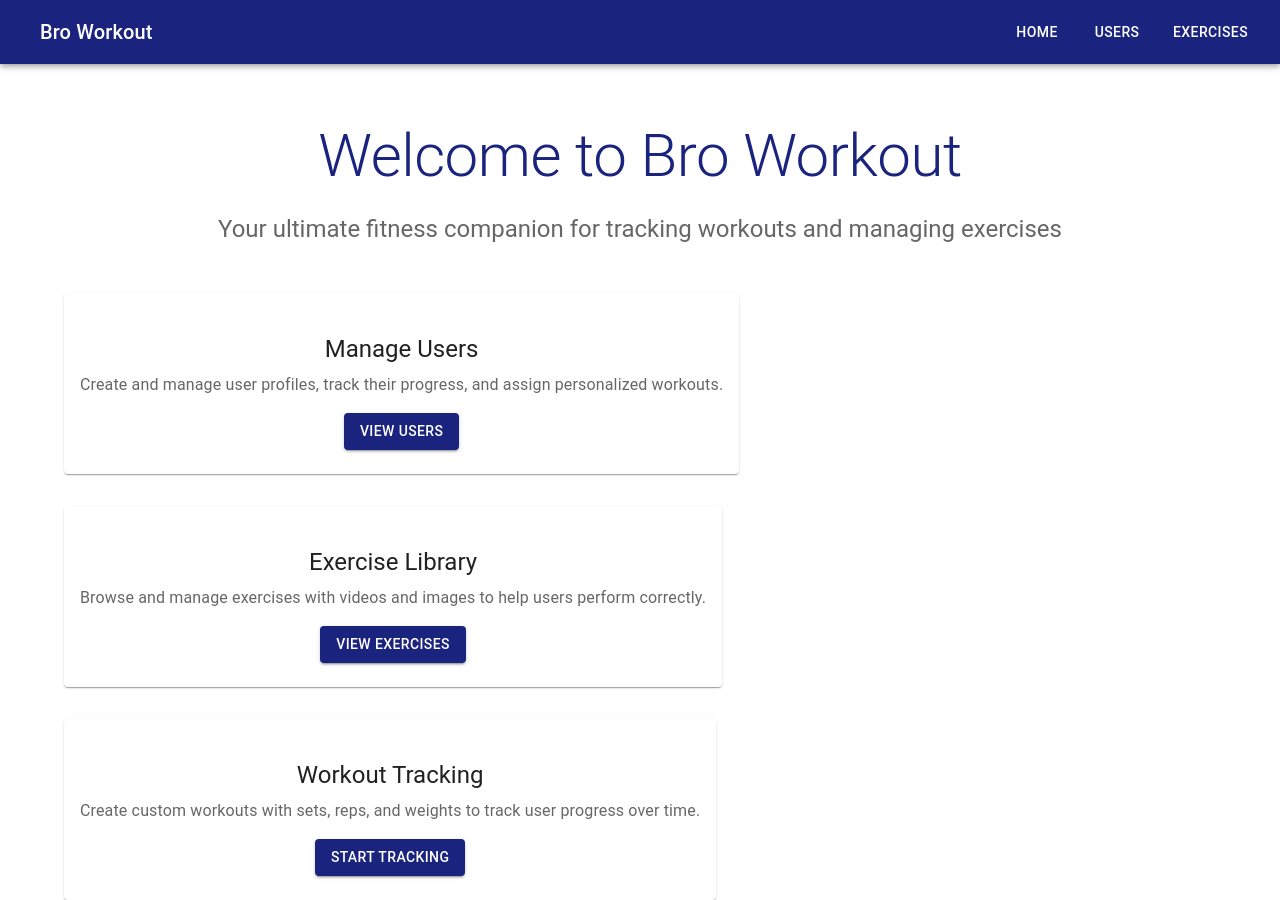
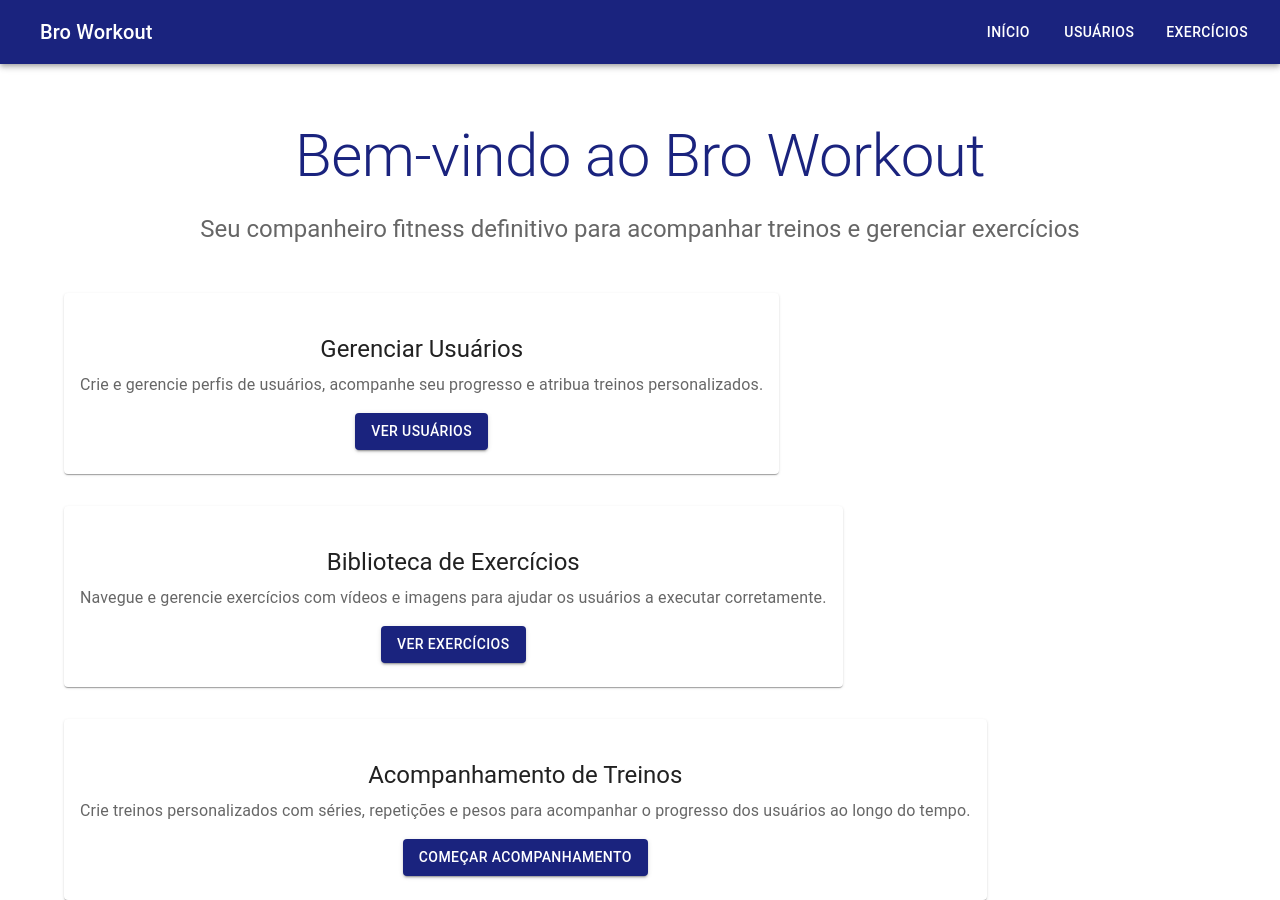
Before and after one commit to romulodgomes/bro-workout-frontend, a React (Create React App) app: page / in a window 1280 px wide. Built offline with nearby package versions, Linux system fonts and the light colour scheme; some icons are missing.

Commit message:
Tradução para portugues

```diff
--- a/src/components/ExercisesList.js
+++ b/src/components/ExercisesList.js
@@ -38,7 +38,7 @@ const ExercisesList = () => {
       setExercises(response.data);
       setError('');
     } catch (err) {
-      setError('Failed to fetch exercises');
+      setError('Falha ao carregar exercícios');
       console.error('Error fetching exercises:', err);
     } finally {
       setLoading(false);
@@ -52,7 +52,7 @@ const ExercisesList = () => {
       setNewExercise({ nome: '', video: '', imagem: '' });
       fetchExercises();
     } catch (err) {
-      setError('Failed to create exercise');
+      setError('Falha ao criar exercício');
       console.error('Error creating exercise:', err);
     }
   };
@@ -69,7 +69,7 @@ const ExercisesList = () => {
     <Container maxWidth="lg" sx={{ mt: 4 }}>
       <Box display="flex" justifyContent="space-between" alignItems="center" mb={4}>
         <Typography variant="h4" component="h1" sx={{ color: '#1a237e' }}>
-          Exercises
+          Exercícios
         </Typography>
         <Button
           variant="contained"
@@ -77,7 +77,7 @@ const ExercisesList = () => {
           onClick={() => setOpenDialog(true)}
           sx={{ backgroundColor: '#1a237e' }}
         >
-          Add Exercise
+          Adicionar Exercício
         </Button>
       </Box>
 
@@ -116,7 +116,7 @@ const ExercisesList = () => {
                     rel="noopener noreferrer"
                     sx={{ mt: 1 }}
                   >
-                    Watch Video
+                    Assistir Vídeo
                   </Button>
                 )}
               </CardContent>
@@ -126,12 +126,12 @@ const ExercisesList = () => {
       </Grid>
 
       <Dialog open={openDialog} onClose={() => setOpenDialog(false)} maxWidth="sm" fullWidth>
-        <DialogTitle>Add New Exercise</DialogTitle>
+        <DialogTitle>Adicionar Novo Exercício</DialogTitle>
         <DialogContent>
           <TextField
             autoFocus
             margin="dense"
-            label="Exercise Name"
+            label="Nome do Exercício"
             fullWidth
             variant="outlined"
             value={newExercise.nome}
@@ -140,7 +140,7 @@ const ExercisesList = () => {
           />
           <TextField
             margin="dense"
-            label="Video URL (optional)"
+            label="URL do Vídeo (opcional)"
             fullWidth
             variant="outlined"
             value={newExercise.video}
@@ -149,7 +149,7 @@ const ExercisesList = () => {
           />
           <TextField
             margin="dense"
-            label="Image URL (optional)"
+            label="URL da Imagem (opcional)"
             fullWidth
             variant="outlined"
             value={newExercise.imagem}
@@ -157,9 +157,9 @@ const ExercisesList = () => {
           />
         </DialogContent>
         <DialogActions>
-          <Button onClick={() => setOpenDialog(false)}>Cancel</Button>
+          <Button onClick={() => setOpenDialog(false)}>Cancelar</Button>
           <Button onClick={handleCreateExercise} variant="contained" sx={{ backgroundColor: '#1a237e' }}>
-            Create
+            Criar
           </Button>
         </DialogActions>
       </Dialog>
--- a/src/components/Header.js
+++ b/src/components/Header.js
@@ -17,21 +17,21 @@ const Header = () => {
             component={RouterLink}
             to="/"
           >
-            Home
+            Início
           </Button>
           <Button
             color="inherit"
             component={RouterLink}
             to="/users"
           >
-            Users
+            Usuários
           </Button>
           <Button
             color="inherit"
             component={RouterLink}
             to="/exercises"
           >
-            Exercises
+            Exercícios
           </Button>
         </Box>
       </Toolbar>
--- a/src/components/Home.js
+++ b/src/components/Home.js
@@ -19,10 +19,10 @@ const Home = () => {
       <Box textAlign="center" mb={6}>
         <FitnessCenterIcon sx={{ fontSize: 80, color: '#1a237e', mb: 2 }} />
         <Typography variant="h2" component="h1" gutterBottom sx={{ color: '#1a237e' }}>
-          Welcome to Bro Workout
+          Bem-vindo ao Bro Workout
         </Typography>
         <Typography variant="h5" color="text.secondary" paragraph>
-          Your ultimate fitness companion for tracking workouts and managing exercises
+          Seu companheiro fitness definitivo para acompanhar treinos e gerenciar exercícios
         </Typography>
       </Box>
 
@@ -32,10 +32,10 @@ const Home = () => {
             <CardContent>
               <PeopleIcon sx={{ fontSize: 60, color: '#1a237e', mb: 2 }} />
               <Typography variant="h5" component="h2" gutterBottom>
-                Manage Users
+                Gerenciar Usuários
               </Typography>
               <Typography variant="body1" color="text.secondary" paragraph>
-                Create and manage user profiles, track their progress, and assign personalized workouts.
+                Crie e gerencie perfis de usuários, acompanhe seu progresso e atribua treinos personalizados.
               </Typography>
               <Button
                 variant="contained"
@@ -43,7 +43,7 @@ const Home = () => {
                 to="/users"
                 sx={{ backgroundColor: '#1a237e' }}
               >
-                View Users
+                Ver Usuários
               </Button>
             </CardContent>
           </Card>
@@ -54,10 +54,10 @@ const Home = () => {
             <CardContent>
               <DirectionsRunIcon sx={{ fontSize: 60, color: '#1a237e', mb: 2 }} />
               <Typography variant="h5" component="h2" gutterBottom>
-                Exercise Library
+                Biblioteca de Exercícios
               </Typography>
               <Typography variant="body1" color="text.secondary" paragraph>
-                Browse and manage exercises with videos and images to help users perform correctly.
+                Navegue e gerencie exercícios com vídeos e imagens para ajudar os usuários a executar corretamente.
               </Typography>
               <Button
                 variant="contained"
@@ -65,7 +65,7 @@ const Home = () => {
                 to="/exercises"
                 sx={{ backgroundColor: '#1a237e' }}
               >
-                View Exercises
+                Ver Exercícios
               </Button>
             </CardContent>
           </Card>
@@ -76,10 +76,10 @@ const Home = () => {
             <CardContent>
               <FitnessCenterIcon sx={{ fontSize: 60, color: '#1a237e', mb: 2 }} />
               <Typography variant="h5" component="h2" gutterBottom>
-                Workout Tracking
+                Acompanhamento de Treinos
               </Typography>
               <Typography variant="body1" color="text.secondary" paragraph>
-                Create custom workouts with sets, reps, and weights to track user progress over time.
+                Crie treinos personalizados com séries, repetições e pesos para acompanhar o progresso dos usuários ao longo do tempo.
               </Typography>
               <Button
                 variant="contained"
@@ -87,7 +87,7 @@ const Home = () => {
                 to="/users"
                 sx={{ backgroundColor: '#1a237e' }}
               >
-                Start Tracking
+                Começar Acompanhamento
               </Button>
             </CardContent>
           </Card>
--- a/src/components/UsersList.js
+++ b/src/components/UsersList.js
@@ -41,7 +41,7 @@ const UsersList = () => {
       setUsers(response.data);
       setError('');
     } catch (err) {
-      setError('Failed to fetch users');
+      setError('Falha ao carregar usuários');
       console.error('Error fetching users:', err);
     } finally {
       setLoading(false);
@@ -55,7 +55,7 @@ const UsersList = () => {
       setNewUser({ nome: '', email: '', password: '' });
       fetchUsers();
     } catch (err) {
-      setError('Failed to create user');
+      setError('Falha ao criar usuário');
       console.error('Error creating user:', err);
     }
   };
@@ -81,7 +81,7 @@ const UsersList = () => {
     <Container maxWidth="lg" sx={{ mt: 4 }}>
       <Box display="flex" justifyContent="space-between" alignItems="center" mb={4}>
         <Typography variant="h4" component="h1" sx={{ color: '#1a237e' }}>
-          Users
+          Usuários
         </Typography>
         <Button
           variant="contained"
@@ -89,7 +89,7 @@ const UsersList = () => {
           onClick={() => setOpenDialog(true)}
           sx={{ backgroundColor: '#1a237e' }}
         >
-          Add User
+          Adicionar Usuário
         </Button>
       </Box>
 
@@ -115,7 +115,7 @@ const UsersList = () => {
                 </Typography>
                 <Box mt={2}>
                   <Typography variant="body2" color="text.secondary">
-                    Workouts: {user.treinos?.length || 0}
+                    Treinos: {user.treinos?.length || 0}
                   </Typography>
                   {user.treinos && user.treinos.length > 0 && (
                     <Box mt={1}>
@@ -129,7 +129,7 @@ const UsersList = () => {
                       ))}
                       {user.treinos.length > 3 && (
                         <Chip
-                          label={`+${user.treinos.length - 3} more`}
+                          label={`+${user.treinos.length - 3} mais`}
                           size="small"
                           variant="outlined"
                         />
@@ -142,7 +142,7 @@ const UsersList = () => {
                     onClick={() => handleAddWorkout(user._id)}
                     sx={{ mt: 1 }}
                   >
-                    Add Workout
+                    Adicionar Treino
                   </Button>
                 </Box>
               </CardContent>
@@ -152,12 +152,12 @@ const UsersList = () => {
       </Grid>
 
       <Dialog open={openDialog} onClose={() => setOpenDialog(false)} maxWidth="sm" fullWidth>
-        <DialogTitle>Add New User</DialogTitle>
+        <DialogTitle>Adicionar Novo Usuário</DialogTitle>
         <DialogContent>
           <TextField
             autoFocus
             margin="dense"
-            label="Name"
+            label="Nome"
             fullWidth
             variant="outlined"
             value={newUser.nome}
@@ -176,7 +176,7 @@ const UsersList = () => {
           />
           <TextField
             margin="dense"
-            label="Password"
+            label="Senha"
             type="password"
             fullWidth
             variant="outlined"
@@ -185,9 +185,9 @@ const UsersList = () => {
           />
         </DialogContent>
         <DialogActions>
-          <Button onClick={() => setOpenDialog(false)}>Cancel</Button>
+          <Button onClick={() => setOpenDialog(false)}>Cancelar</Button>
           <Button onClick={handleCreateUser} variant="contained" sx={{ backgroundColor: '#1a237e' }}>
-            Create
+            Criar
           </Button>
         </DialogActions>
       </Dialog>
--- a/src/components/WorkoutForm.js
+++ b/src/components/WorkoutForm.js
@@ -59,13 +59,13 @@ const WorkoutForm = ({ open, onClose, userId, onWorkoutAdded }) => {
 
   const handleSubmit = async () => {
     if (!workoutName.trim()) {
-      setError('Workout name is required');
+      setError('Nome do treino é obrigatório');
       return;
     }
 
     const validSeries = series.filter(s => s.exercicio && s.repeticoes && s.execucoes);
     if (validSeries.length === 0) {
-      setError('At least one exercise series is required');
+      setError('Pelo menos uma série de exercício é obrigatória');
       return;
     }
 
@@ -89,7 +89,7 @@ const WorkoutForm = ({ open, onClose, userId, onWorkoutAdded }) => {
       setWorkoutName('');
       setSeries([{ exercicio: '', repeticoes: '', execucoes: '', carga: '' }]);
     } catch (err) {
-      setError('Failed to add workout');
+      setError('Falha ao adicionar treino');
       console.error('Error adding workout:', err);
     } finally {
       setLoading(false);
@@ -98,7 +98,7 @@ const WorkoutForm = ({ open, onClose, userId, onWorkoutAdded }) => {
 
   return (
     <Dialog open={open} onClose={onClose} maxWidth="md" fullWidth>
-      <DialogTitle>Add New Workout</DialogTitle>
+      <DialogTitle>Adicionar Novo Treino</DialogTitle>
       <DialogContent>
         {error && (
           <Alert severity="error" sx={{ mb: 2 }}>
@@ -109,7 +109,7 @@ const WorkoutForm = ({ open, onClose, userId, onWorkoutAdded }) => {
         <TextField
           autoFocus
           margin="dense"
-          label="Workout Name"
+          label="Nome do Treino"
           fullWidth
           variant="outlined"
           value={workoutName}
@@ -118,13 +118,13 @@ const WorkoutForm = ({ open, onClose, userId, onWorkoutAdded }) => {
         />
 
         <Typography variant="h6" gutterBottom>
-          Exercise Series
+          Séries de Exercícios
         </Typography>
 
         {series.map((serie, index) => (
           <Box key={index} sx={{ mb: 2, p: 2, border: '1px solid #e0e0e0', borderRadius: 1 }}>
             <Box display="flex" justifyContent="space-between" alignItems="center" mb={2}>
-              <Typography variant="subtitle1">Series {index + 1}</Typography>
+              <Typography variant="subtitle1">Série {index + 1}</Typography>
               {series.length > 1 && (
                 <IconButton
                   size="small"
@@ -139,10 +139,10 @@ const WorkoutForm = ({ open, onClose, userId, onWorkoutAdded }) => {
             <Grid container spacing={2}>
               <Grid item xs={12} md={6}>
                 <FormControl fullWidth>
-                  <InputLabel>Exercise</InputLabel>
+                  <InputLabel>Exercício</InputLabel>
                   <Select
                     value={serie.exercicio}
-                    label="Exercise"
+                    label="Exercício"
                     onChange={(e) => handleSeriesChange(index, 'exercicio', e.target.value)}
                   >
                     {exercises.map((exercise) => (
@@ -155,7 +155,7 @@ const WorkoutForm = ({ open, onClose, userId, onWorkoutAdded }) => {
               </Grid>
               <Grid item xs={12} md={2}>
                 <TextField
-                  label="Reps"
+                  label="Repetições"
                   type="number"
                   fullWidth
                   value={serie.repeticoes}
@@ -164,7 +164,7 @@ const WorkoutForm = ({ open, onClose, userId, onWorkoutAdded }) => {
               </Grid>
               <Grid item xs={12} md={2}>
                 <TextField
-                  label="Sets"
+                  label="Séries"
                   type="number"
                   fullWidth
                   value={serie.execucoes}
@@ -173,7 +173,7 @@ const WorkoutForm = ({ open, onClose, userId, onWorkoutAdded }) => {
               </Grid>
               <Grid item xs={12} md={2}>
                 <TextField
-                  label="Weight (kg)"
+                  label="Peso (kg)"
                   type="number"
                   fullWidth
                   value={serie.carga}
@@ -190,18 +190,18 @@ const WorkoutForm = ({ open, onClose, userId, onWorkoutAdded }) => {
           variant="outlined"
           sx={{ mt: 1 }}
         >
-          Add Series
+          Adicionar Série
         </Button>
       </DialogContent>
       <DialogActions>
-        <Button onClick={onClose}>Cancel</Button>
+        <Button onClick={onClose}>Cancelar</Button>
         <Button
           onClick={handleSubmit}
           variant="contained"
           disabled={loading}
           sx={{ backgroundColor: '#1a237e' }}
         >
-          {loading ? 'Adding...' : 'Add Workout'}
+          {loading ? 'Adicionando...' : 'Adicionar Treino'}
         </Button>
       </DialogActions>
     </Dialog>
--- a/src/services/api.js
+++ b/src/services/api.js
@@ -1,6 +1,6 @@
 import axios from 'axios';
 
-const API_BASE_URL = 'http://localhost:3000';
+const API_BASE_URL = 'http://localhost:4000';
 
 const api = axios.create({
   baseURL: API_BASE_URL,
```
